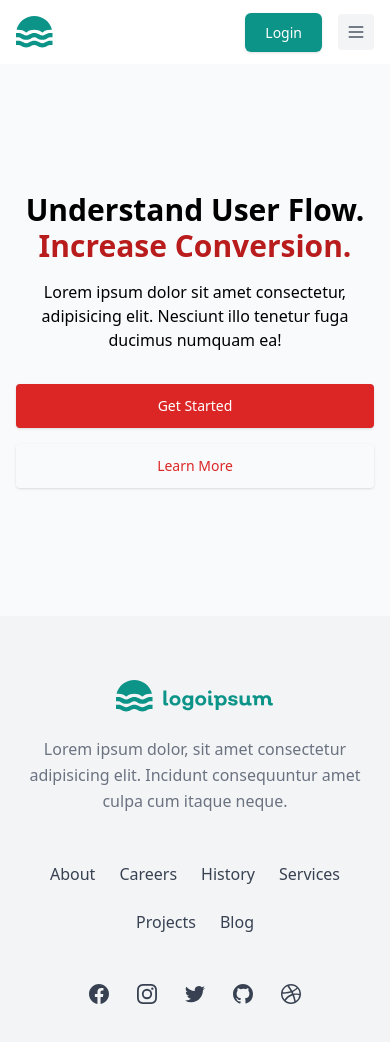
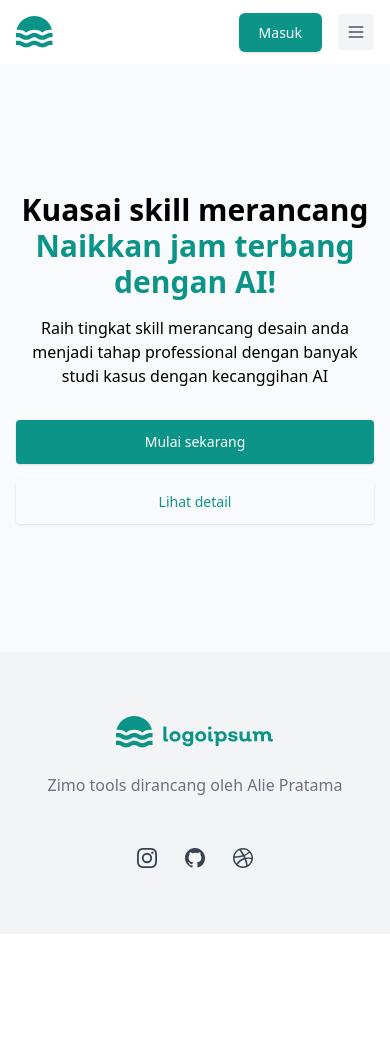
Before and after one commit to aliepratama/kuliah-tugas-web-praktik-final, a Vue app in the folder client/: page / in a window 390 px wide. Shown: the top 1042 px of the page. After the commit the page ends 934 px from the top, so only its background shows below. Built offline with nearby package versions, Linux system fonts and the light colour scheme; a web font is replaced by a local one.

Commit message:
fix: client view in layout

```diff
--- a/client/src/components/Footer.vue
+++ b/client/src/components/Footer.vue
@@ -57,58 +57,14 @@ export default {
         </div>
 
         <p class="mx-auto mt-6 max-w-md text-center leading-relaxed text-gray-500">
-          Lorem ipsum dolor, sit amet consectetur adipisicing elit. Incidunt consequuntur amet culpa cum
-          itaque neque.
+          Zimo tools dirancang oleh Alie Pratama
         </p>
 
-        <ul class="mt-12 flex flex-wrap justify-center gap-6 md:gap-8 lg:gap-12">
-          <li>
-            <a class="text-gray-700 transition hover:text-gray-700/75" href="/"> About </a>
-          </li>
-
-          <li>
-            <a class="text-gray-700 transition hover:text-gray-700/75" href="/"> Careers </a>
-          </li>
-
-          <li>
-            <a class="text-gray-700 transition hover:text-gray-700/75" href="/"> History </a>
-          </li>
-
-          <li>
-            <a class="text-gray-700 transition hover:text-gray-700/75" href="/"> Services </a>
-          </li>
-
-          <li>
-            <a class="text-gray-700 transition hover:text-gray-700/75" href="/"> Projects </a>
-          </li>
-
-          <li>
-            <a class="text-gray-700 transition hover:text-gray-700/75" href="/"> Blog </a>
-          </li>
-        </ul>
-
         <ul class="mt-12 flex justify-center gap-6 md:gap-8">
-          <li>
-            <a
-              href="/"
-              rel="noreferrer"
-              target="_blank"
-              class="text-gray-700 transition hover:text-gray-700/75"
-            >
-              <span class="sr-only">Facebook</span>
-              <svg class="h-6 w-6" fill="currentColor" viewBox="0 0 24 24" aria-hidden="true">
-                <path
-                  fill-rule="evenodd"
-                  d="M22 12c0-5.523-4.477-10-10-10S2 6.477 2 12c0 4.991 3.657 9.128 8.438 9.878v-6.987h-2.54V12h2.54V9.797c0-2.506 1.492-3.89 3.777-3.89 1.094 0 2.238.195 2.238.195v2.46h-1.26c-1.243 0-1.63.771-1.63 1.562V12h2.773l-.443 2.89h-2.33v6.988C18.343 21.128 22 16.991 22 12z"
-                  clip-rule="evenodd"
-                />
-              </svg>
-            </a>
-          </li>
 
           <li>
             <a
-              href="/"
+              href="https://instagram.com/designwithzimo"
               rel="noreferrer"
               target="_blank"
               class="text-gray-700 transition hover:text-gray-700/75"
@@ -126,23 +82,7 @@ export default {
 
           <li>
             <a
-              href="/"
-              rel="noreferrer"
-              target="_blank"
-              class="text-gray-700 transition hover:text-gray-700/75"
-            >
-              <span class="sr-only">Twitter</span>
-              <svg class="h-6 w-6" fill="currentColor" viewBox="0 0 24 24" aria-hidden="true">
-                <path
-                  d="M8.29 20.251c7.547 0 11.675-6.253 11.675-11.675 0-.178 0-.355-.012-.53A8.348 8.348 0 0022 5.92a8.19 8.19 0 01-2.357.646 4.118 4.118 0 001.804-2.27 8.224 8.224 0 01-2.605.996 4.107 4.107 0 00-6.993 3.743 11.65 11.65 0 01-8.457-4.287 4.106 4.106 0 001.27 5.477A4.072 4.072 0 012.8 9.713v.052a4.105 4.105 0 003.292 4.022 4.095 4.095 0 01-1.853.07 4.108 4.108 0 003.834 2.85A8.233 8.233 0 012 18.407a11.616 11.616 0 006.29 1.84"
-                />
-              </svg>
-            </a>
-          </li>
-
-          <li>
-            <a
-              href="/"
+              href="https://github.com/aliepratama"
               rel="noreferrer"
               target="_blank"
               class="text-gray-700 transition hover:text-gray-700/75"
@@ -160,7 +100,7 @@ export default {
 
           <li>
             <a
-              href="/"
+              href="https://www.behance.net/zimodesign1"
               rel="noreferrer"
               target="_blank"
               class="text-gray-700 transition hover:text-gray-700/75"
--- a/client/src/components/Header.vue
+++ b/client/src/components/Header.vue
@@ -13,28 +13,27 @@ export default {
       <div class="mx-auto max-w-screen-xl px-4 py-32 lg:flex lg:h-screen lg:items-center">
         <div class="mx-auto max-w-xl text-center">
           <h1 class="text-3xl font-extrabold sm:text-5xl">
-            Understand User Flow.
-            <strong class="font-extrabold text-red-700 sm:block"> Increase Conversion. </strong>
+            Kuasai skill merancang
+            <strong class="font-extrabold text-teal-600 sm:block"> Naikkan jam terbang dengan AI! </strong>
           </h1>
 
           <p class="mt-4 sm:text-xl/relaxed">
-            Lorem ipsum dolor sit amet consectetur, adipisicing elit. Nesciunt illo tenetur fuga ducimus
-            numquam ea!
+            Raih tingkat skill merancang desain anda menjadi tahap professional dengan banyak studi kasus dengan kecanggihan AI
           </p>
 
           <div class="mt-8 flex flex-wrap justify-center gap-4">
             <a
-              class="block w-full rounded bg-red-600 px-12 py-3 text-sm font-medium text-white shadow hover:bg-red-700 focus:outline-none focus:ring active:bg-red-500 sm:w-auto"
+              class="block w-full rounded bg-teal-600 px-12 py-3 text-sm font-medium text-white shadow hover:bg-teal-600 focus:outline-none focus:ring active:bg-teal-600 sm:w-auto"
               href="/get-started"
             >
-              Get Started
+              Mulai sekarang
             </a>
 
             <a
-              class="block w-full rounded px-12 py-3 text-sm font-medium text-red-600 shadow hover:text-red-700 focus:outline-none focus:ring active:text-red-500 sm:w-auto"
+              class="block w-full rounded px-12 py-3 text-sm font-medium text-teal-600 shadow hover:text-teal-600 focus:outline-none focus:ring active:text-teal-600 sm:w-auto"
               href="/about"
             >
-              Learn More
+              Lihat detail
             </a>
           </div>
         </div>
--- a/client/src/components/LoginForm.vue
+++ b/client/src/components/LoginForm.vue
@@ -36,15 +36,14 @@ export default {
     <div class="mx-auto max-w-screen-xl px-4 py-16 sm:px-6 lg:px-8">
       <div>
         <router-link :to="prevRoutePatch" class="text-sm text-gray-500 underline">
-            Back
+            Kembali
         </router-link>
       </div>
       <div class="mx-auto max-w-lg text-center">
-        <h1 class="text-2xl font-bold sm:text-3xl">Get started today!</h1>
+        <h1 class="text-2xl font-bold sm:text-3xl">Mulai berkreasi sekarang!</h1>
 
         <p class="mt-4 text-gray-500">
-          Lorem ipsum dolor sit amet consectetur adipisicing elit. Et libero nulla eaque error neque
-          ipsa culpa autem, at itaque nostrum!
+          Silahkan masuk dengan email dan kata sandi anda
         </p>
       </div>
 
@@ -57,7 +56,7 @@ export default {
               type="email"
               v-model="email"
               class="w-full rounded-lg border-gray-200 p-4 pe-12 text-sm shadow-sm"
-              placeholder="Enter email"
+              placeholder="Masukkan email"
             />
 
             <span class="absolute inset-y-0 end-0 grid place-content-center px-4">
@@ -87,7 +86,7 @@ export default {
               type="password"
               v-model="password"
               class="w-full rounded-lg border-gray-200 p-4 pe-12 text-sm shadow-sm"
-              placeholder="Enter password"
+              placeholder="Masukkan kata sandi"
             />
 
             <span class="absolute inset-y-0 end-0 grid place-content-center px-4">
@@ -117,15 +116,15 @@ export default {
 
         <div class="flex items-center justify-between">
           <p class="text-sm text-gray-500">
-            No account?
-            <router-link to="/register" class="underline">Sign up</router-link>
+            Tidak memiliki akun?
+            <router-link to="/register" class="underline">Daftar</router-link>
           </p>
 
           <button
             @click.prevent="login()"
-            class="inline-block rounded-lg bg-blue-500 px-5 py-3 text-sm font-medium text-white"
+            class="inline-block rounded-lg bg-teal-600 px-5 py-3 text-sm font-medium text-white"
           >
-            Sign in
+            Masuk
           </button>
         </div>
       </form>
--- a/client/src/components/NavBar.vue
+++ b/client/src/components/NavBar.vue
@@ -28,28 +28,17 @@ export default {
             <nav aria-label="Global">
               <ul class="flex items-center gap-6 text-sm">
                 <li>
-                  <a class="text-gray-500 transition hover:text-gray-500/75" href="/"> About </a>
+                  <a class="text-gray-500 transition hover:text-gray-500/75" href="/"> Brief Generator </a>
                 </li>
 
                 <li>
-                  <a class="text-gray-500 transition hover:text-gray-500/75" href="/"> Careers </a>
+                  <a class="text-gray-500 transition hover:text-gray-500/75" href="/"> Design Rater </a>
                 </li>
 
                 <li>
-                  <a class="text-gray-500 transition hover:text-gray-500/75" href="/"> History </a>
+                  <a class="text-gray-500 transition hover:text-gray-500/75" href="/"> Pembayaran </a>
                 </li>
 
-                <li>
-                  <a class="text-gray-500 transition hover:text-gray-500/75" href="/"> Services </a>
-                </li>
-
-                <li>
-                  <a class="text-gray-500 transition hover:text-gray-500/75" href="/"> Projects </a>
-                </li>
-
-                <li>
-                  <a class="text-gray-500 transition hover:text-gray-500/75" href="/"> Blog </a>
-                </li>
               </ul>
             </nav>
           </div>
@@ -60,7 +49,7 @@ export default {
                 class="rounded-md bg-teal-600 px-5 py-2.5 text-sm font-medium text-white shadow"
                 to="/login"
               >
-                Login
+                Masuk
               </router-link>
 
               <div class="hidden sm:flex">
@@ -68,7 +57,7 @@ export default {
                   class="rounded-md bg-gray-100 px-5 py-2.5 text-sm font-medium text-teal-600"
                   to="/register"
                 >
-                  Register
+                  Daftar
                 </router-link>
               </div>
             </div>
--- a/client/src/components/RegisterForm.vue
+++ b/client/src/components/RegisterForm.vue
@@ -75,12 +75,11 @@ export default {
             </a>
 
             <h2 class="mt-6 text-2xl font-bold text-white sm:text-3xl md:text-4xl">
-              Welcome to Squid 🦑
+              Bergabung dengan Zimo
             </h2>
 
             <p class="mt-4 leading-relaxed text-white/90">
-              Lorem, ipsum dolor sit amet consectetur adipisicing elit. Eligendi nam dolorum aliquam,
-              quibusdam aperiam voluptatum.
+              Daftar untuk mendapatkan 5 token gratis dan menggunakan layanan eksklusif dari zimo tools
             </p>
           </div>
         </section>
@@ -91,7 +90,7 @@ export default {
           <div class="max-w-xl lg:max-w-3xl">
             <div class="relative -mt-16 block lg:hidden">
               <a
-                class="inline-flex h-16 w-16 items-center justify-center rounded-full bg-white text-blue-600 sm:h-20 sm:w-20"
+                class="inline-flex h-16 w-16 items-center justify-center rounded-full bg-white text-teal-600 sm:h-20 sm:w-20"
                 href="/"
               >
                 <span class="sr-only">Home</span>
@@ -109,12 +108,11 @@ export default {
               </a>
 
               <h1 class="mt-2 text-2xl font-bold text-gray-900 sm:text-3xl md:text-4xl">
-                Welcome to Squid 🦑
+                Bergabung dengan Zimo
               </h1>
 
               <p class="mt-4 leading-relaxed text-gray-500">
-                Lorem, ipsum dolor sit amet consectetur adipisicing elit. Eligendi nam dolorum aliquam,
-                quibusdam aperiam voluptatum.
+                Daftar untuk mendapatkan 5 token gratis dan menggunakan layanan eksklusif dari zimo tools
               </p>
             </div>
 
@@ -126,7 +124,7 @@ export default {
             <form action="" class="mt-8 grid grid-cols-6 gap-6" autocomplete="off">
               <div class="col-span-6 sm:col-span-3">
                 <label for="FirstName" class="block text-sm font-medium text-gray-700">
-                  First Name
+                  Nama depan
                 </label>
 
                 <input
@@ -140,7 +138,7 @@ export default {
 
               <div class="col-span-6 sm:col-span-3">
                 <label for="LastName" class="block text-sm font-medium text-gray-700">
-                  Last Name
+                  Nama belakang
                 </label>
 
                 <input
@@ -165,7 +163,7 @@ export default {
               </div>
 
               <div class="col-span-6 sm:col-span-3">
-                <label for="Password" class="block text-sm font-medium text-gray-700"> Password </label>
+                <label for="Password" class="block text-sm font-medium text-gray-700"> Kata sandi </label>
 
                 <input
                   type="password"
@@ -178,7 +176,7 @@ export default {
 
               <div class="col-span-6 sm:col-span-3">
                 <label for="PasswordConfirmation" class="block text-sm font-medium text-gray-700">
-                  Password Confirmation
+                  Ulangi kata sandi
                 </label>
 
                 <input
@@ -202,31 +200,22 @@ export default {
                   />
 
                   <span class="text-sm text-gray-700">
-                    I want to receive emails about events, product updates and company announcements.
+                    Saya setuju dengan syarat & ketentuan yang berlaku
                   </span>
                 </label>
-              </div>
-
-              <div class="col-span-6">
-                <p class="text-sm text-gray-500">
-                  By creating an account, you agree to our
-                  <a href="#" class="text-gray-700 underline"> terms and conditions </a>
-                  and
-                  <a href="#" class="text-gray-700 underline">privacy policy</a>.
-                </p>
               </div>
 
               <div class="col-span-6 sm:flex sm:items-center sm:gap-4">
                 <button
                   @click.prevent="register()"
-                  class="inline-block shrink-0 rounded-md border border-blue-600 bg-blue-600 px-12 py-3 text-sm font-medium text-white transition hover:bg-transparent hover:text-blue-600 focus:outline-none focus:ring active:text-blue-500"
+                  class="inline-block shrink-0 rounded-md border border-teal-600 bg-teal-600 px-12 py-3 text-sm font-medium text-white transition hover:bg-transparent hover:text-teal-600 focus:outline-none focus:ring active:text-teal-500"
                 >
-                  Create an account
+                  Buat akun
                 </button>
 
                 <p class="mt-4 text-sm text-gray-500 sm:mt-0">
-                  Already have an account?
-                  <router-link to="/login" class="text-gray-700 underline">Log in</router-link>.
+                  Sudah memiliki akun?
+                  <router-link to="/login" class="text-gray-700 underline">Masuk</router-link>.
                 </p>
               </div>
             </form>
--- a/client/src/style.css
+++ b/client/src/style.css
@@ -785,6 +785,10 @@ select {
   margin-bottom: 0px;
 }
 
+.ml-4 {
+  margin-left: 1rem;
+}
+
 .ms-2 {
   margin-inline-start: 0.5rem;
 }
@@ -885,6 +889,10 @@ select {
   width: 4rem;
 }
 
+.w-3\/4 {
+  width: 75%;
+}
+
 .w-4 {
   width: 1rem;
 }
@@ -921,16 +929,16 @@ select {
   max-width: 36rem;
 }
 
-.flex-1 {
-  flex: 1 1 0%;
-}
-
 .shrink-0 {
   flex-shrink: 0;
 }
 
 .grid-cols-6 {
   grid-template-columns: repeat(6, minmax(0, 1fr));
+}
+
+.flex-col {
+  flex-direction: column;
 }
 
 .flex-wrap {
@@ -965,8 +973,8 @@ select {
   gap: 1.5rem;
 }
 
-.gap-8 {
-  gap: 2rem;
+.gap-y-4 {
+  row-gap: 1rem;
 }
 
 .space-y-4 > :not([hidden]) ~ :not([hidden]) {
@@ -995,11 +1003,6 @@ select {
   border-width: 1px;
 }
 
-.border-blue-600 {
-  --tw-border-opacity: 1;
-  border-color: rgb(37 99 235 / var(--tw-border-opacity));
-}
-
 .border-gray-200 {
   --tw-border-opacity: 1;
   border-color: rgb(229 231 235 / var(--tw-border-opacity));
@@ -1010,14 +1013,9 @@ select {
   border-color: rgb(209 213 219 / var(--tw-border-opacity));
 }
 
-.bg-blue-500 {
-  --tw-bg-opacity: 1;
-  background-color: rgb(59 130 246 / var(--tw-bg-opacity));
-}
-
-.bg-blue-600 {
-  --tw-bg-opacity: 1;
-  background-color: rgb(37 99 235 / var(--tw-bg-opacity));
+.border-teal-600 {
+  --tw-border-opacity: 1;
+  border-color: rgb(13 148 136 / var(--tw-border-opacity));
 }
 
 .bg-gray-100 {
@@ -1033,11 +1031,6 @@ select {
 .bg-gray-900 {
   --tw-bg-opacity: 1;
   background-color: rgb(17 24 39 / var(--tw-bg-opacity));
-}
-
-.bg-red-600 {
-  --tw-bg-opacity: 1;
-  background-color: rgb(220 38 38 / var(--tw-bg-opacity));
 }
 
 .bg-teal-600 {
@@ -1081,6 +1074,11 @@ select {
 .px-8 {
   padding-left: 2rem;
   padding-right: 2rem;
+}
+
+.py-10 {
+  padding-top: 2.5rem;
+  padding-bottom: 2.5rem;
 }
 
 .py-16 {
@@ -1161,11 +1159,6 @@ select {
   line-height: 1.625;
 }
 
-.text-blue-600 {
-  --tw-text-opacity: 1;
-  color: rgb(37 99 235 / var(--tw-text-opacity));
-}
-
 .text-gray-400 {
   --tw-text-opacity: 1;
   color: rgb(156 163 175 / var(--tw-text-opacity));
@@ -1189,16 +1182,6 @@ select {
 .text-gray-900 {
   --tw-text-opacity: 1;
   color: rgb(17 24 39 / var(--tw-text-opacity));
-}
-
-.text-red-600 {
-  --tw-text-opacity: 1;
-  color: rgb(220 38 38 / var(--tw-text-opacity));
-}
-
-.text-red-700 {
-  --tw-text-opacity: 1;
-  color: rgb(185 28 28 / var(--tw-text-opacity));
 }
 
 .text-teal-600 {
@@ -1243,18 +1226,13 @@ select {
   transition-duration: 150ms;
 }
 
-.hover\:bg-red-700:hover {
+.hover\:bg-teal-600:hover {
   --tw-bg-opacity: 1;
-  background-color: rgb(185 28 28 / var(--tw-bg-opacity));
+  background-color: rgb(13 148 136 / var(--tw-bg-opacity));
 }
 
 .hover\:bg-transparent:hover {
   background-color: transparent;
-}
-
-.hover\:text-blue-600:hover {
-  --tw-text-opacity: 1;
-  color: rgb(37 99 235 / var(--tw-text-opacity));
 }
 
 .hover\:text-gray-500\/75:hover {
@@ -1269,9 +1247,9 @@ select {
   color: rgb(55 65 81 / 0.75);
 }
 
-.hover\:text-red-700:hover {
+.hover\:text-teal-600:hover {
   --tw-text-opacity: 1;
-  color: rgb(185 28 28 / var(--tw-text-opacity));
+  color: rgb(13 148 136 / var(--tw-text-opacity));
 }
 
 .focus\:outline-none:focus {
@@ -1285,19 +1263,19 @@ select {
   box-shadow: var(--tw-ring-offset-shadow), var(--tw-ring-shadow), var(--tw-shadow, 0 0 #0000);
 }
 
-.active\:bg-red-500:active {
+.active\:bg-teal-600:active {
   --tw-bg-opacity: 1;
-  background-color: rgb(239 68 68 / var(--tw-bg-opacity));
+  background-color: rgb(13 148 136 / var(--tw-bg-opacity));
 }
 
-.active\:text-blue-500:active {
+.active\:text-teal-500:active {
   --tw-text-opacity: 1;
-  color: rgb(59 130 246 / var(--tw-text-opacity));
+  color: rgb(20 184 166 / var(--tw-text-opacity));
 }
 
-.active\:text-red-500:active {
+.active\:text-teal-600:active {
   --tw-text-opacity: 1;
-  color: rgb(239 68 68 / var(--tw-text-opacity));
+  color: rgb(13 148 136 / var(--tw-text-opacity));
 }
 
 .group:hover .group-hover\:text-gray-700 {
@@ -1340,14 +1318,6 @@ select {
 
   .sm\:items-center {
     align-items: center;
-  }
-
-  .sm\:justify-end {
-    justify-content: flex-end;
-  }
-
-  .sm\:justify-between {
-    justify-content: space-between;
   }
 
   .sm\:gap-4 {
@@ -1469,10 +1439,6 @@ select {
     align-items: center;
   }
 
-  .lg\:gap-12 {
-    gap: 3rem;
-  }
-
   .lg\:p-12 {
     padding: 3rem;
   }
```
Also changed, not shown: client/src/components/NavBarLogin.vue (+63 -17 lines), client/src/components/Selection.vue (deleted, +0 -22 lines), client/src/views/BriefGenerator.vue (+32 -3 lines).
